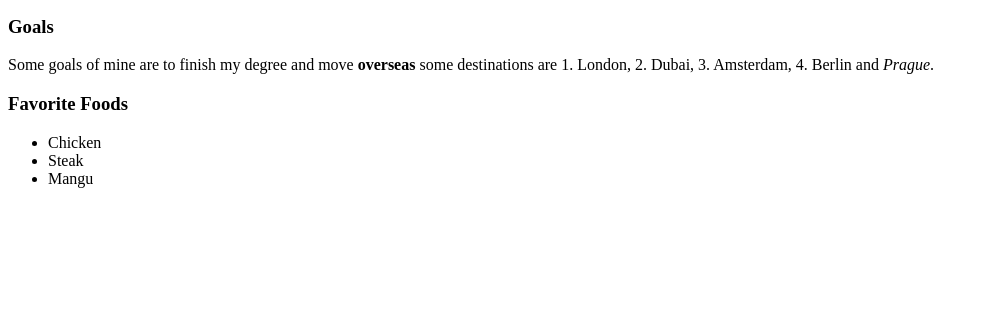
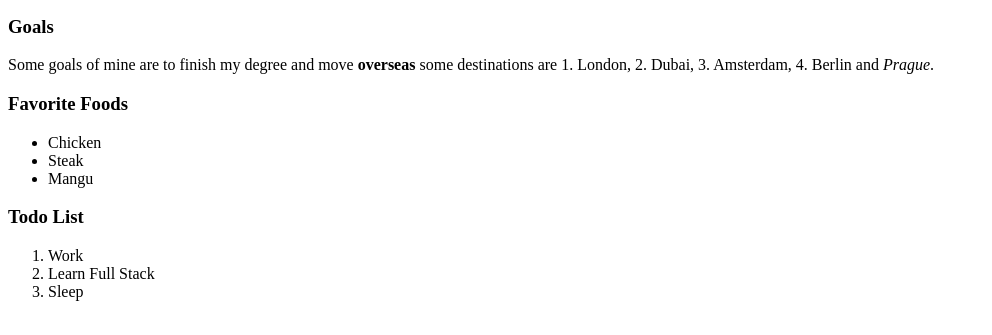
Before and after one commit to BladNunez/practice-, a plain HTML site: page index.html in a window 1280 px wide. Shown: the part 101-436 px from the top of the page, without its empty margins (0-992 px from the left). Drawn offline with Linux system fonts and the light colour scheme.

Commit message:
Create ordered todo list

```diff
--- a/index.html
+++ b/index.html
@@ -26,5 +26,11 @@
       <li>Steak</li>
       <li>Mangu</li>
     </ul>
+    <h3>Todo List</h3>
+    <ol>
+      <li>Work</li>
+      <li>Learn Full Stack</li>
+      <li>Sleep</li>
+    </ol>
   </body>
 </html>
```
